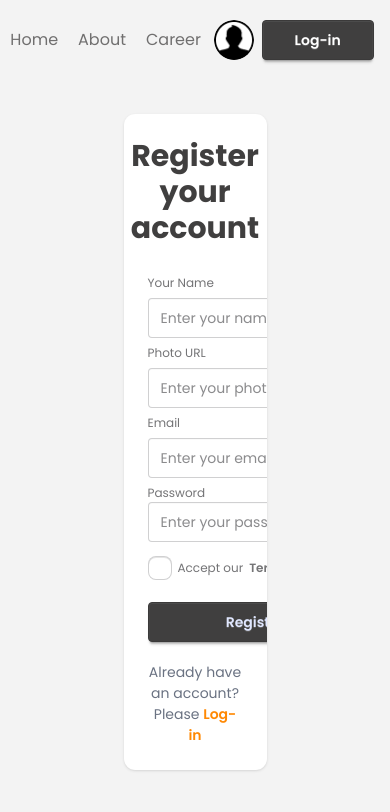
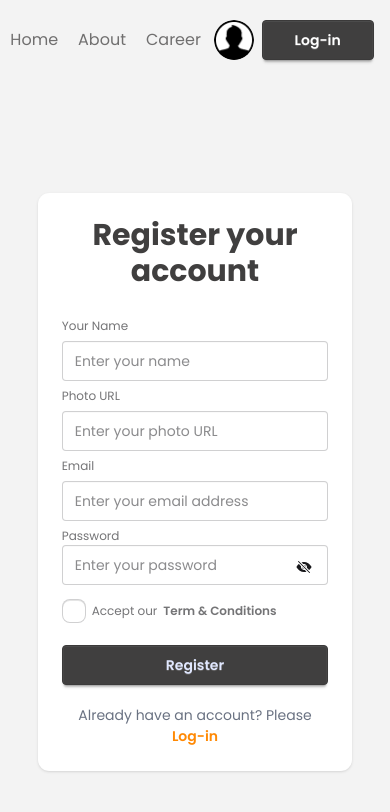
Before and after one commit to Islamul-Hoque/Dragon-News, a React (Vite) app: page /auth/register in a window 390 px wide. Shown: the top 812 px of the page. Built offline with nearby package versions, Linux system fonts and the light colour scheme; no server answers.

Commit message:
feat: Make Login and Register pages responsive for small screens

```diff
--- a/src/Pages/Login.jsx
+++ b/src/Pages/Login.jsx
@@ -33,7 +33,7 @@ const Login = () => {
         signInUser(email, password)
             .then(result => {
                 setError('')
-                toast.success('Sign in successful')
+                // toast.success('Sign in successful')
                 navigate(location.state?.from || '/')
             })
             .catch(error => {
@@ -75,8 +75,8 @@ const Login = () => {
     return (
         <>
         <title>The Dragon News - Log in</title>
-        <div className="hero -mt-15 bg-base-200 min-h-screen">
-            <div className="w-[40%] rounded-[0.7rem] bg-white overflow-hidden shadow">
+        <div className="flex justify-center items-center -mt-12 min-h-screen">
+            <div className="w-[88%] md:w-[40%] rounded-[0.7rem] bg-white overflow-hidden shadow">
                 <h1 className="text-3xl text-center pt-6 font-bold text-primary">Login your account</h1>
                 <div className="card-body">
                     <form onSubmit={ handleLogin }>
--- a/src/Pages/Register.jsx
+++ b/src/Pages/Register.jsx
@@ -77,8 +77,8 @@ const Register = () => {
     return (
         <>
         <title>The Dragon News - Register</title>
-        <div className="hero -mt-15 min-h-screen">
-            <div className="w-[40%] rounded-[0.7rem] bg-white overflow-hidden shadow ">
+        <div className="flex justify-center items-center -pt-4 pb-10 min-h-screen">
+            <div className="w-[88%] md:w-[40%] rounded-[0.7rem] bg-white overflow-hidden shadow ">
                 <div>
                     <h1 className="text-3xl text-center pt-6 font-bold text-primary">Register your account</h1>
                     <div className="card-body">
```
